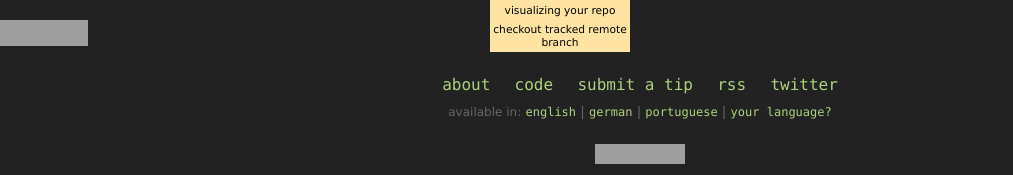
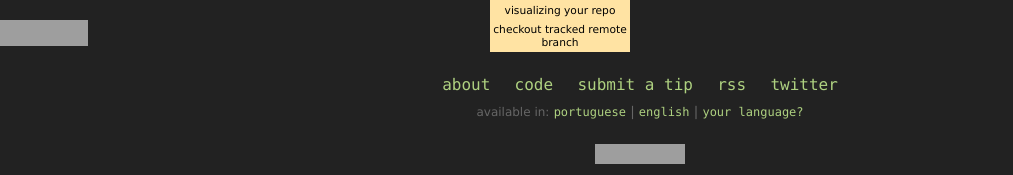
Before and after one commit to qrush/gitready, a Jekyll site: the page built from index.html, in a window 1280 px wide. Shown: the part 851-1026 px from the top of the page, without its empty margins (0-1013 px from the left). Built offline with Jekyll 4.4.1, drawn with Linux system fonts in a browser that asks for light colours; grey boxes are pictures that could not be loaded.

```diff
--- a/_layouts/default.html
+++ b/_layouts/default.html
@@ -66,10 +66,9 @@
       </div>
       <div class="languages">
         <span>available in:</span>
+        <a href="http://pt-br.gitready.com">portuguese</a> |
         <a href="http://gitready.com">english</a> |
-        <a href="http://de.gitready.com">german</a> |
-        <a href="http://pt-br.gitready.com">portuguese</a> |
-        <a href="http://github.com/qrush/gitready/blob/master/README.md">your language?</a>
+        <a href="http://github.com/qrush/gitready/blob/en/README.md">your language?</a>
       </div>
       <div>
         <a rel="license" href="http://creativecommons.org/licenses/by-sa/3.0/us/"><img alt="Creative Commons License" style="border-width:0" src="http://i.creativecommons.org/l/by-sa/3.0/us/88x31.png" /></a>
```
